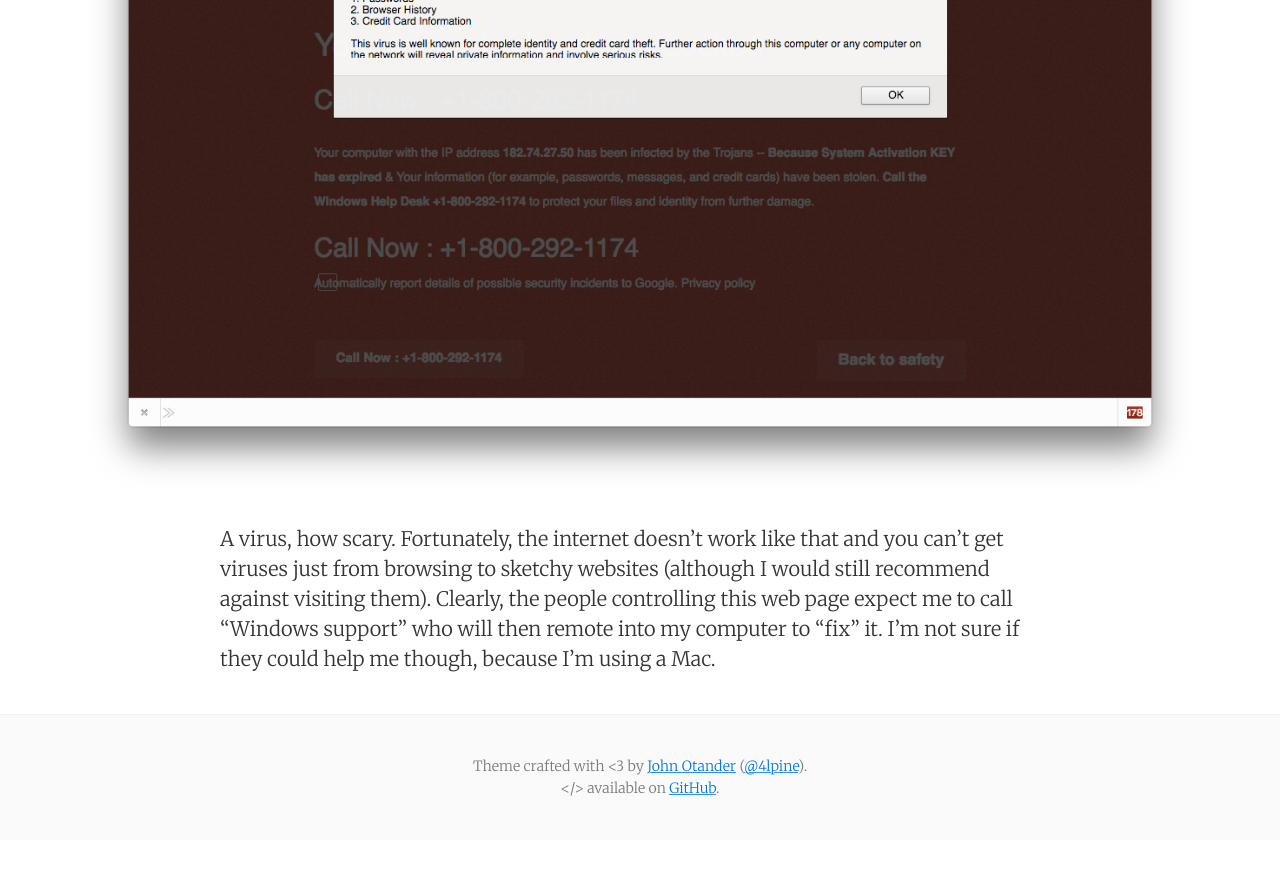
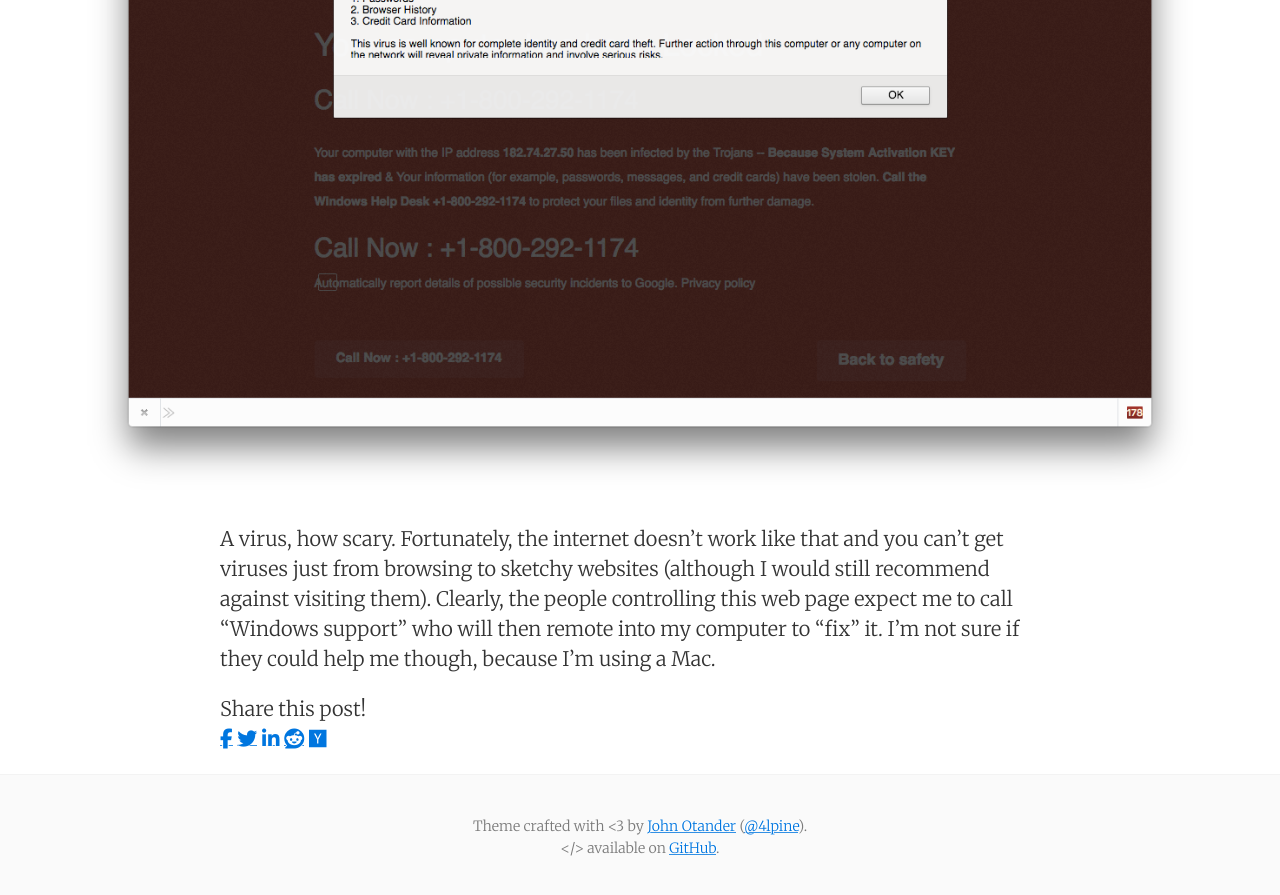
Before and after one commit to Brcrwilliams/brcrwilliams.github.io, a Jekyll site: the page built from _posts/2017-06-24-the-from-field-lies.md, in a window 1280 px wide and 900 px high, scrolled down 3366 px. Shown: the top 895 px of the window. Built offline with Jekyll 4.4.1, drawn with Linux system fonts in a browser that asks for light colours; nearby versions of some CDN libraries; comment, search, counter and statistics services are not loaded; before the commit the page ends 4206 px from its top, so only the background shows below that.

Commit message:
Update config.yml, add share buttons

```diff
--- a/_config.yml
+++ b/_config.yml
@@ -17,7 +17,7 @@
 bing_verification:
 
 # Optional features
-animated:             false
+animated:             true
 show_related_posts:   false
 show_post_footers:    false
 show_social_icons:    true
@@ -51,7 +51,7 @@
 github_username: Brcrwilliams
 bitbucket_username:
 stackoverflow_id:
-twitter_username:
+twitter_username: brcrwilliams
 skype_username:
 steam_nickname:
 google_plus_id:
@@ -65,17 +65,17 @@
 vk_id:
 
 # Post sharing icons
-show_sharing_icons: false
+show_sharing_icons: true
 # Change to 'true' to enable individual icons
-share_facebook: false
-share_twitter: false
+share_facebook: true
+share_twitter: true
 share_googleplus: false
-share_linkedin: false
+share_linkedin: true
 share_digg: false
 share_tumblr: false
-share_reddit: false
+share_reddit: true
 share_stumbleupon: false
-share_hackernews: false
+share_hackernews: true
 
 text:
   pagination:
--- a/_includes/share_buttons.html
+++ b/_includes/share_buttons.html
@@ -1,29 +1,39 @@
 <div class="share-page">
   {{ site.text.share_buttons.text }}
 
+  <script>
+    $(document).ready(function() {
+        $('.share-window').click(function(e) {
+            e.preventDefault();
+            window.open($(this).attr('href'), 'fbShareWindow', 'height=450, width=550, top=' + ($(window).height() / 2 - 275) + ', left=' + ($(window).width() / 2 - 225) + ', toolbar=0, location=0, menubar=0, directories=0, scrollbars=0');
+            return false;
+        });
+    });
+  </script>
+
   <div class="share-links">
     {% if site.share_facebook %}
-      <a class="fa fa-facebook" href="https://facebook.com/sharer.php?u={{ site.url | cgi_escape }}{{ page.url | cgi_escape }}" rel="nofollow" target="_blank" title="{{ site.text.share_buttons.facebook }}"></a>
+      <a class="fa fa-facebook share-window" href="https://facebook.com/sharer.php?u={{ site.url | cgi_escape }}{{ page.url | cgi_escape }}" rel="nofollow" target="_blank" title="{{ site.text.share_buttons.facebook }}"></a>
     {% endif %}
 
     {% if site.share_twitter %}
-      <a class="fa fa-twitter" href="https://twitter.com/intent/tweet?text={{ page.title | cgi_escape }}&amp;url={{ site.url | cgi_escape }}{{ page.url | cgi_escape }}" rel="nofollow" target="_blank" title="{{ site.text.share_buttons.twitter }}"></a>
+      <a class="fa fa-twitter share-window" href="https://twitter.com/intent/tweet?text={{ page.title | cgi_escape }}&amp;url={{ site.url | cgi_escape }}{{ page.url | cgi_escape }}" rel="nofollow" target="_blank" title="{{ site.text.share_buttons.twitter }}"></a>
     {% endif %}
 
     {% if site.share_googleplus %}
-      <a class="fa fa-google-plus" href="https://plus.google.com/share?url={{ site.url | cgi_escape }}{{ page.url | cgi_escape }}" rel="nofollow" target="_blank" title="{{ site.text.share_buttons.googleplus }}"></a>
+      <a class="fa fa-google-plus share-window" href="https://plus.google.com/share?url={{ site.url | cgi_escape }}{{ page.url | cgi_escape }}" rel="nofollow" target="_blank" title="{{ site.text.share_buttons.googleplus }}"></a>
     {% endif %}
 
     {% if site.share_linkedin %}
-      <a class="fa fa-linkedin" href="http://www.linkedin.com/shareArticle?url={{ site.url | cgi_escape }}{{ page.url | cgi_escape }}&amp;title={{ page.title | cgi_escape }}" rel="nofollow" target="_blank" title="{{ site.text.share_buttons.linkedin }}"></a>
+      <a class="fa fa-linkedin share-window" href="http://www.linkedin.com/shareArticle?url={{ site.url | cgi_escape }}{{ page.url | cgi_escape }}&amp;title={{ page.title | cgi_escape }}" rel="nofollow" target="_blank" title="{{ site.text.share_buttons.linkedin }}"></a>
     {% endif %}
 
     {% if site.share_digg %}
-      <a class="fa fa-digg" href="http://digg.com/submit?url={{ site.url | cgi_escape }}{{ page.url | cgi_escape }}&amp;title={{ page.title | cgi_escape }}" rel="nofollow" target="_blank" title="{{ site.text.share_buttons.digg }}"></a>
+      <a class="fa fa-digg share-window" href="http://digg.com/submit?url={{ site.url | cgi_escape }}{{ page.url | cgi_escape }}&amp;title={{ page.title | cgi_escape }}" rel="nofollow" target="_blank" title="{{ site.text.share_buttons.digg }}"></a>
     {% endif %}
 
     {% if site.share_tumblr %}
-      <a class="fa fa-tumblr" href="http://www.tumblr.com/share/link?url={{ site.url | cgi_escape }}{{ page.url | cgi_escape }}&amp;name={{ page.title | cgi_escape }}" rel="nofollow" target="_blank" title="{{ site.text.share_buttons.tumblr }}"></a>
+      <a class="fa fa-tumblr share-window" href="http://www.tumblr.com/share/link?url={{ site.url | cgi_escape }}{{ page.url | cgi_escape }}&amp;name={{ page.title | cgi_escape }}" rel="nofollow" target="_blank" title="{{ site.text.share_buttons.tumblr }}"></a>
     {% endif %}
 
     {% if site.share_reddit %}
@@ -31,11 +41,11 @@
     {% endif %}
 
     {% if site.share_stumbleupon %}
-      <a class="fa fa-stumbleupon" href="http://www.stumbleupon.com/submit?url={{ site.url | cgi_escape }}{{ page.url | cgi_escape }}&amp;title={{ page.title | cgi_escape }}" rel="nofollow" target="_blank" title="{{ site.text.share_buttons.stumbleupon }}"></a>
+      <a class="fa fa-stumbleupon share-window" href="http://www.stumbleupon.com/submit?url={{ site.url | cgi_escape }}{{ page.url | cgi_escape }}&amp;title={{ page.title | cgi_escape }}" rel="nofollow" target="_blank" title="{{ site.text.share_buttons.stumbleupon }}"></a>
     {% endif %}
 
     {% if site.share_hackernews %}
-      <a class="fa fa-hacker-news" onclick="parent.postMessage('submit','*')" href="https://news.ycombinator.com/submitlink?u={{ site.url | cgi_escape }}{{ page.url | cgi_escape }}&amp;t={{ page.title | cgi_escape }}" rel="nofollow" target="_blank" title="{{ site.text.share_buttons.hackernews }}"></a>
+      <a class="fa fa-hacker-news share-window" onclick="parent.postMessage('submit','*')" href="https://news.ycombinator.com/submitlink?u={{ site.url | cgi_escape }}{{ page.url | cgi_escape }}&amp;t={{ page.title | cgi_escape }}" rel="nofollow" target="_blank" title="{{ site.text.share_buttons.hackernews }}"></a>
     {% endif %}
   </div>
 </div>
```
